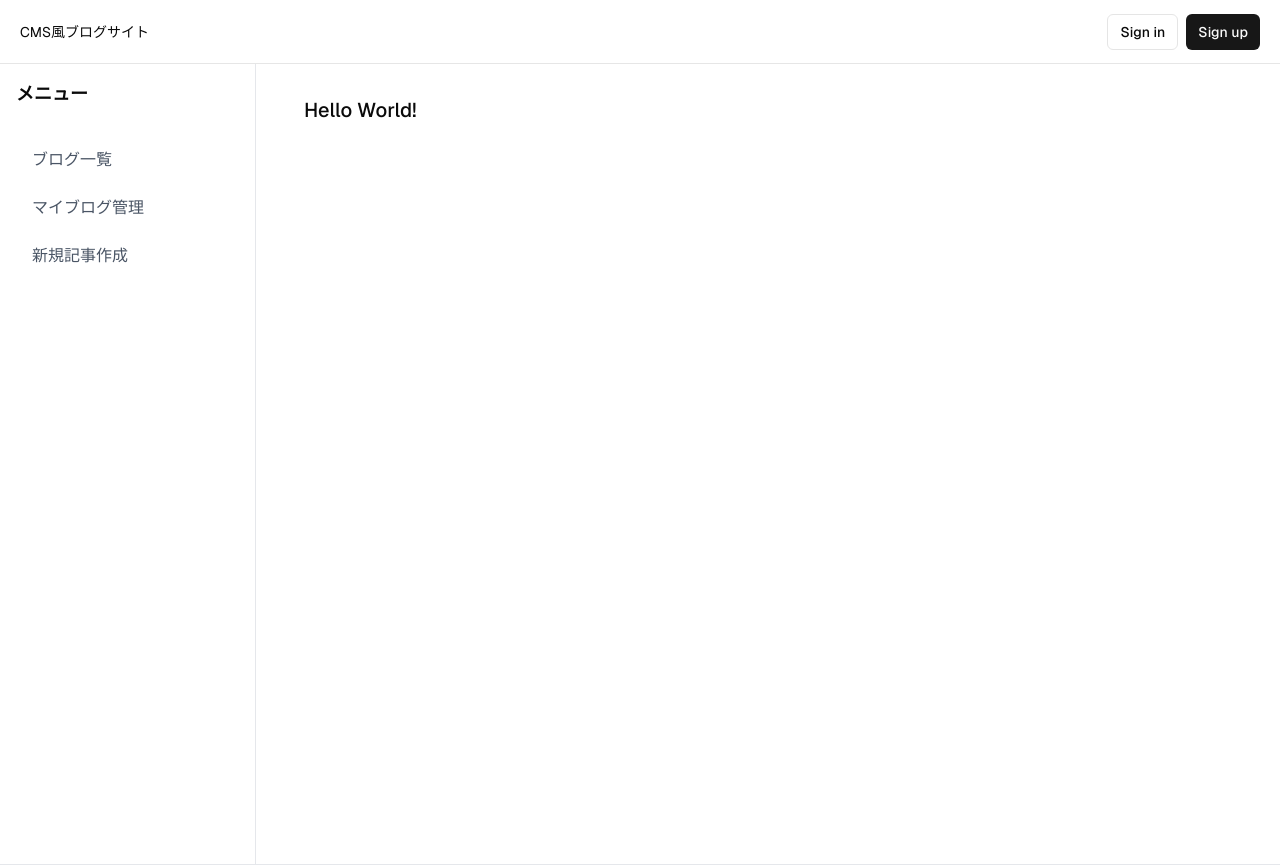
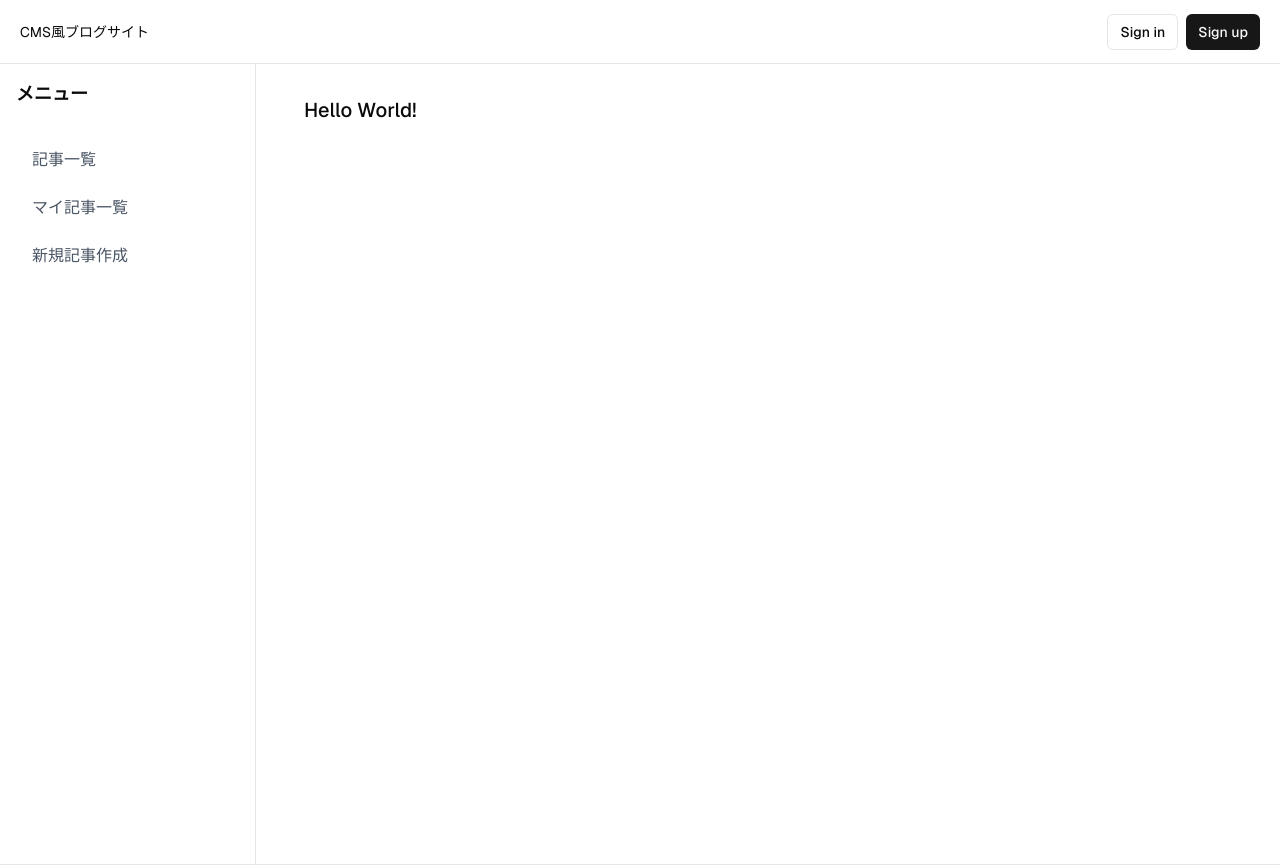
Before and after one commit to Nakayama-Yuki/blog-cms3, a Next.js app: page / in a window 1280 px wide. Shown: the top 866 px of the page. Built offline with nearby package versions, Linux system fonts and the light colour scheme; no server answers.

Commit message:
feat: update headings in BlogPage and CreatePost components for consistency and clarity

```diff
--- a/app/blog/page.tsx
+++ b/app/blog/page.tsx
@@ -8,7 +8,7 @@ export default async function BlogPage() {
 
   return (
     <div className="space-y-6">
-      <h1 className="text-2xl font-bold">ブログ記事一覧</h1>
+      <h1 className="text-2xl font-bold">記事一覧</h1>
       <PostList posts={posts} />
     </div>
   );
--- a/app/protected/blog/create/page.tsx
+++ b/app/protected/blog/create/page.tsx
@@ -6,7 +6,9 @@ import { redirect } from "next/navigation";
 
 export default async function CreatePost() {
   const supabase = await createClient();
-  const { data: { user } } = await supabase.auth.getUser();
+  const {
+    data: { user },
+  } = await supabase.auth.getUser();
 
   if (!user) {
     return redirect("/sign-in");
@@ -14,7 +16,7 @@ export default async function CreatePost() {
 
   return (
     <div className="space-y-6">
-      <h1 className="text-2xl font-bold">新規記事作成</h1>
+      <h1 className="text-2xl font-bold">記事の作成</h1>
       <PostForm />
     </div>
   );
--- a/components/blog/Sidebar.tsx
+++ b/components/blog/Sidebar.tsx
@@ -11,8 +11,8 @@ function Sidebar() {
   const [isOpen, setIsOpen] = useState(false);
 
   const links = [
-    { href: "/blog", label: "ブログ一覧" },
-    { href: "/protected/blog", label: "マイブログ管理" },
+    { href: "/blog", label: "記事一覧" },
+    { href: "/protected/blog", label: "マイ記事一覧" },
     { href: "/protected/blog/create", label: "新規記事作成" },
   ];
 
```
